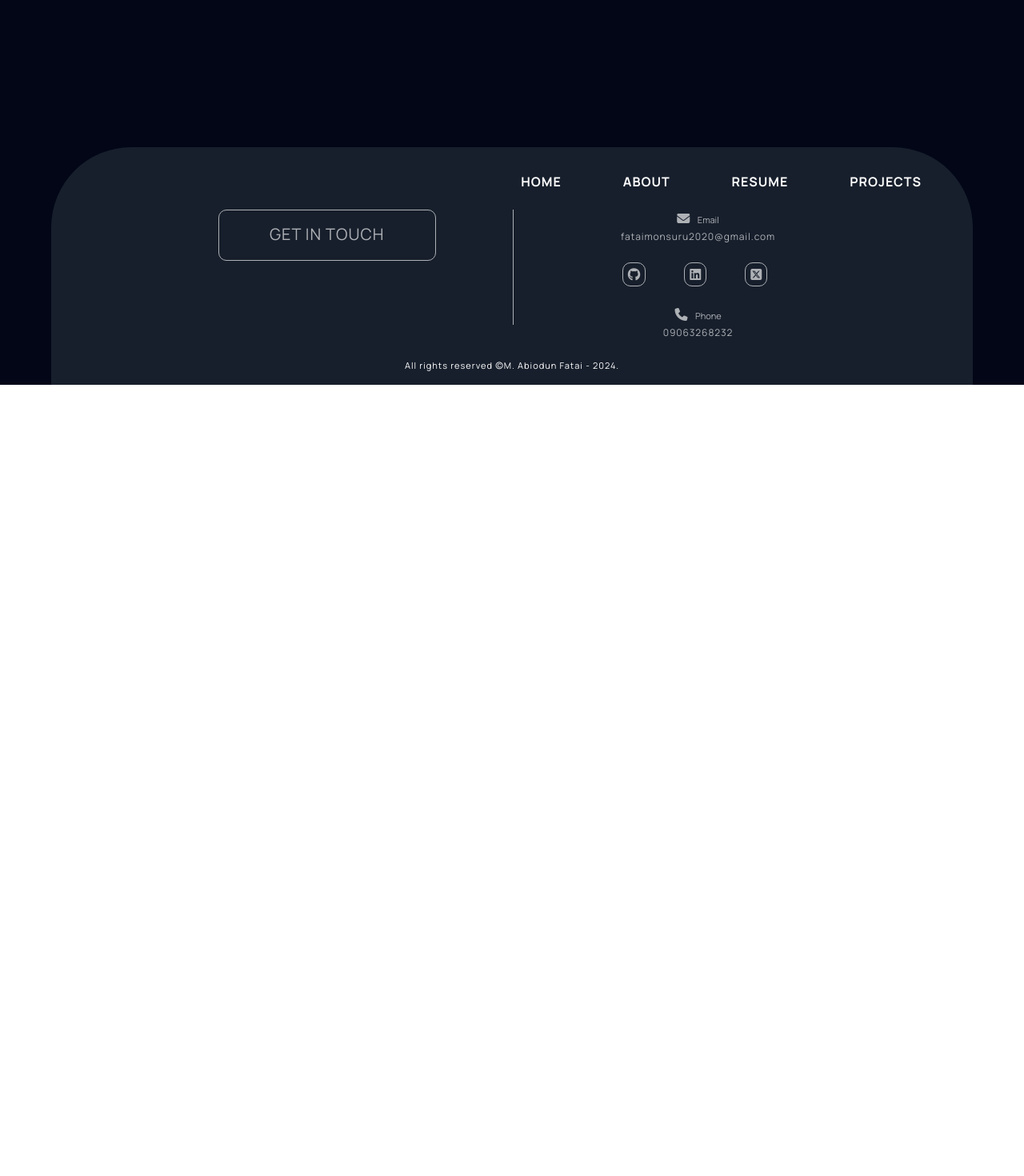
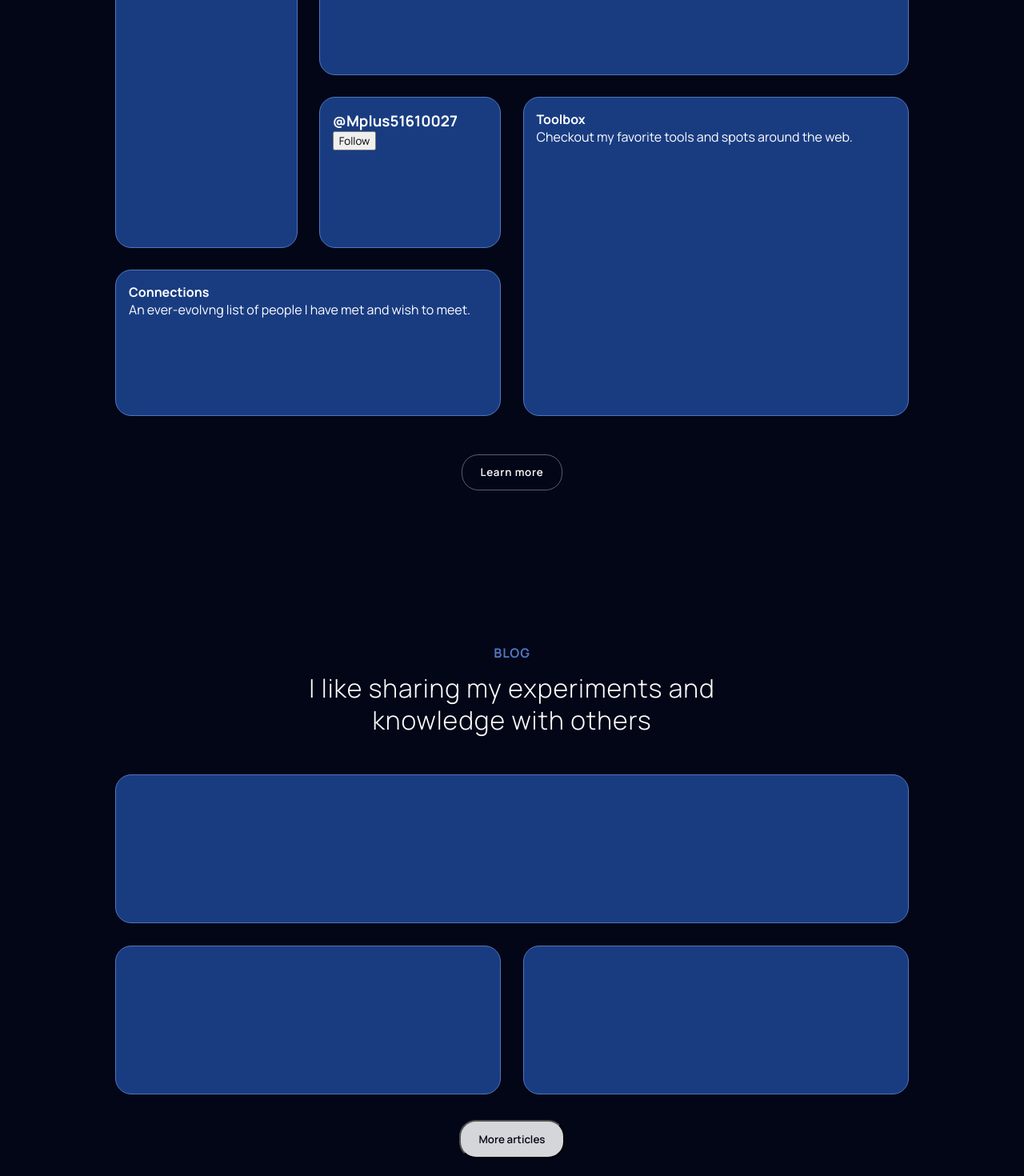
Before and after one commit to Mplusabiodun/abiodun-portfolio-v, a Vue app: page /home in a window 1280 px wide. Shown: the part 1920-3390 px from the top of the page at 80% size. Before the commit the page ends 2401 px from the top, so only its background shows below. Built offline with nearby package versions, Linux system fonts and the light colour scheme.

Commit message:
homepage html/css

```diff
--- a/src/components/Main/HomePage.vue
+++ b/src/components/Main/HomePage.vue
@@ -19,31 +19,90 @@
       indeed amazing writing my first HTML code ("Hello World") and being able
       to display on the screen.
     </p>
-    <div>
-      <h4>ABOUT</h4>
-      <h2>Here's what sets me apart and makes me unique</h2>
+    <section class="about_section">
+      <h4 class="about">ABOUT</h4>
+      <h2 class="heres">Here's what sets me apart and makes me unique</h2>
       <div class="unique_list">
-        <div><p>learn more about me</p></div>
-        <div>
+        <div class="aboutme learnmore">
+          <p>learn more about me</p>
+        </div>
+        <div class="aboutme bookacall">
           <h4>Book a call with me</h4>
           <p>I'd love to chat even f there's no agenda!</p>
         </div>
-        <div>
+        <div class="aboutme xaccount">
           <h3>@Mplus51610027</h3>
           <button>Follow</button>
         </div>
-        <div>
+        <div class="aboutme toolbox">
+          <h4>Toolbox</h4>
+          <p>Checkout my favorite tools and spots around the web.</p>
+          <!-- <ul>
+            <li>MY LOGO AT THE CENTER</li>
+            <li>vsCode logo</li>
+            <li>FreeCodeCamp logo</li>
+            <li>Netlify logo</li>
+            <li>MDN logo</li>
+            <li>Chatgpt logo</li>
+            <li>Youtube logo</li>
+          </ul> -->
+        </div>
+        <div class="aboutme connections">
           <h4>Connections</h4>
           <p>An ever-evolvng list of people I have met and wish to meet.</p>
-        </div>
-        <div>
-          <h4>Toolbox</h4>
-          <p>Checkout my favorite tools and spots around the web.</p>
+          <!-- <ul>
+            <li>Braydon coyer pics</li>
+            <li>damola badmus pics</li>
+            <li>Jaystar bee pics</li>
+            <li>Max schumuller pics</li>
+            <li>Colt Steele pics</li>
+            <li>Adeyemi Ruqoyah pics</li>
+            <li>Adeyemi Yusuff pics</li>
+          </ul> -->
         </div>
       </div>
-    </div>
+      <button class="learn_more">Learn more</button>
+    </section>
+    <section class="blog_section">
+      <h4 class="blog">BLOG</h4>
+      <h2 class="blog_like">
+        I like sharing my experiments and knowledge with others
+      </h2>
+      <div class="blog_grid">
+        <div class="blog_m medium_first"></div>
+        <div class="blog_m medium_second"></div>
+        <div class="blog_m medium_third"></div>
+      </div>
+      <button class="more_articles">More articles</button>
+    </section>
+    <section class="project_section">
+      <h4 class="project">PROJECTS</h4>
+      <h2 class="project_note">
+        I take pride in providing the best in my career path and phases I find
+        myself
+      </h2>
+      <ul class="project_ul">
+        <li class="project_li">
+          <div class="project_grid">
+            <div class="myproject p_first"></div>
+            <div class="myproject p_second"></div>
+            <div class="myproject p_third"></div>
+          </div>
+        </li>
+      </ul>
+      <button class="more_projects">Love to see more?</button>
+    </section>
+    <favorite-quotes></favorite-quotes>
   </div>
 </template>
+<script>
+import FavoriteQuotes from "../UI/FavoriteQuotes.vue";
+export default {
+  components: {
+    FavoriteQuotes,
+  },
+};
+</script>
 <style scoped>
 .container {
   background: #020617;
@@ -86,7 +145,167 @@
   line-height: 4rem;
   letter-spacing: 1px;
   text-align: center;
-  margin: 10rem 0;
+  margin-top: 10rem;
   opacity: 50%;
 }
+.about_section,
+.blog_section,
+.project_section {
+  margin: 12rem 0 0rem;
+}
+.about,
+.blog,
+.project {
+  text-align: center;
+  letter-spacing: 0.9px;
+  color: rgb(82, 118, 191);
+}
+.heres,
+.blog_like,
+.project_note {
+  width: 28rem;
+  text-align: center;
+  font-size: 2rem;
+  margin: 0.8rem auto 3rem;
+  line-height: 2.5rem;
+  font-weight: 300;
+  letter-spacing: 1px;
+}
+.blog_like,
+.project_note {
+  width: 33rem;
+}
+.unique_list {
+  display: grid;
+  height: 38rem;
+  grid-template-columns: repeat(4, 1fr);
+  /* grid-template-rows: repeat(3, 1fr); */
+  gap: 1.7rem;
+}
+.aboutme {
+  background: rgb(25, 60, 129);
+  border-radius: 20px;
+  border: 0.8px solid rgb(82, 118, 191);
+  padding: 1rem;
+}
+.learnmore {
+  grid-row: 1/3;
+}
+.bookacall {
+  grid-column: 2/5;
+}
+/* .xaccount {
+} */
+.toolbox {
+  grid-column: 3/5;
+  grid-row: 2/4;
+}
+.connections {
+  grid-column: 1/3;
+}
+.learn_more,
+.more_projects {
+  display: flex;
+  justify-content: center;
+  padding: 0.8rem 1.4rem;
+  margin: 3rem auto;
+  color: #fff;
+  background: inherit;
+  border: 1px solid #ffffff5b;
+  border-radius: 1.3rem;
+  font-weight: 600;
+  letter-spacing: 0.8px;
+}
+.learn_more:hover,
+.more_projects:hover {
+  color: #020617;
+  background: #ffffffd5;
+}
+.more_articles {
+  display: flex;
+  justify-content: center;
+  padding: 0.8rem 1.4rem;
+  margin: 2rem auto;
+  color: #020617;
+  background: #ffffffd5;
+  border-radius: 1.3rem;
+  font-weight: 600;
+}
+.more_articles:hover {
+  color: #fff;
+  background: inherit;
+  border: 1px solid #ffffff5b;
+}
+.blog_grid {
+  display: grid;
+  height: 25rem;
+  grid-template-columns: repeat(2, 1fr);
+  gap: 1.7rem;
+}
+.blog_m {
+  background: rgb(25, 60, 129);
+  border-radius: 20px;
+  border: 0.8px solid rgb(82, 118, 191);
+  padding: 1rem;
+}
+.medium_first {
+  grid-column: 1/3;
+}
+.medium_second {
+  grid-column: 1/2;
+}
+.medium_third {
+  grid-column: 2/3;
+}
+.project_li {
+  list-style-type: none;
+  /* margin: 0 auto; */
+}
+.project_grid {
+  display: grid;
+  /* justify-content: center; */
+  margin-left: 3rem;
+  text-align: center;
+  height: 20rem;
+  grid-template-columns: repeat(4, 1fr);
+  gap: 1.7rem;
+}
+.myproject {
+  background: rgb(25, 60, 129);
+  border-radius: 20px;
+  border: 0.8px solid rgb(82, 118, 191);
+  padding: 1rem;
+}
+.p_first {
+  grid-column: 1/3;
+  grid-row: 1/3;
+}
+.p_second {
+  grid-column: 3/5;
+  width: 20rem;
+  justify-self: center;
+  margin-left: -6.5rem;
+}
+.p_third {
+  grid-column: 3/5;
+  width: 14rem;
+  justify-self: center;
+  margin-left: -6rem;
+}
+.more_projects {
+  display: flex;
+  justify-content: center;
+  padding: 0.7rem 1.2rem;
+  margin: 3rem auto;
+  color: #fff;
+  background: inherit;
+  border: 1px solid #ffffff5b;
+  border-radius: 1.3rem;
+  font-weight: 600;
+  letter-spacing: 0.8px;
+}
+.more_projects:hover {
+  color: #020617;
+  background: #ffffffd5;
+}
 </style>
--- /dev/null
+++ b/src/components/UI/FavoriteQuotes.vue
@@ -0,0 +1,25 @@
+<template>
+  <section class="fav_cont">
+    <div>
+      <h3>Will you like to read some of my favourite quotes?</h3>
+
+      <p>
+        Other people liking you is a bonus, you liking yourself is the real
+        price
+      </p>
+      <div>
+        <input
+          type="text"
+          placeholder="Leave a message or comment for Fatai."
+        />
+        <button>send</button>
+      </div>
+    </div>
+    <div>skills</div>
+  </section>
+</template>
+<style scoped>
+.fav_cont {
+  display: flex;
+}
+</style>
--- a/src/components/UI/TheFooter.vue
+++ b/src/components/UI/TheFooter.vue
@@ -1,7 +1,7 @@
 <template>
   <div class="container">
     <ul class="quicklinks">
-      <li><router-link to="/welcome">HOME</router-link></li>
+      <li><router-link to="/home">HOME</router-link></li>
       <li><router-link to="/about">ABOUT</router-link></li>
       <li><router-link to="#">RESUME</router-link></li>
       <li><router-link to="#">PROJECTS</router-link></li>
```
